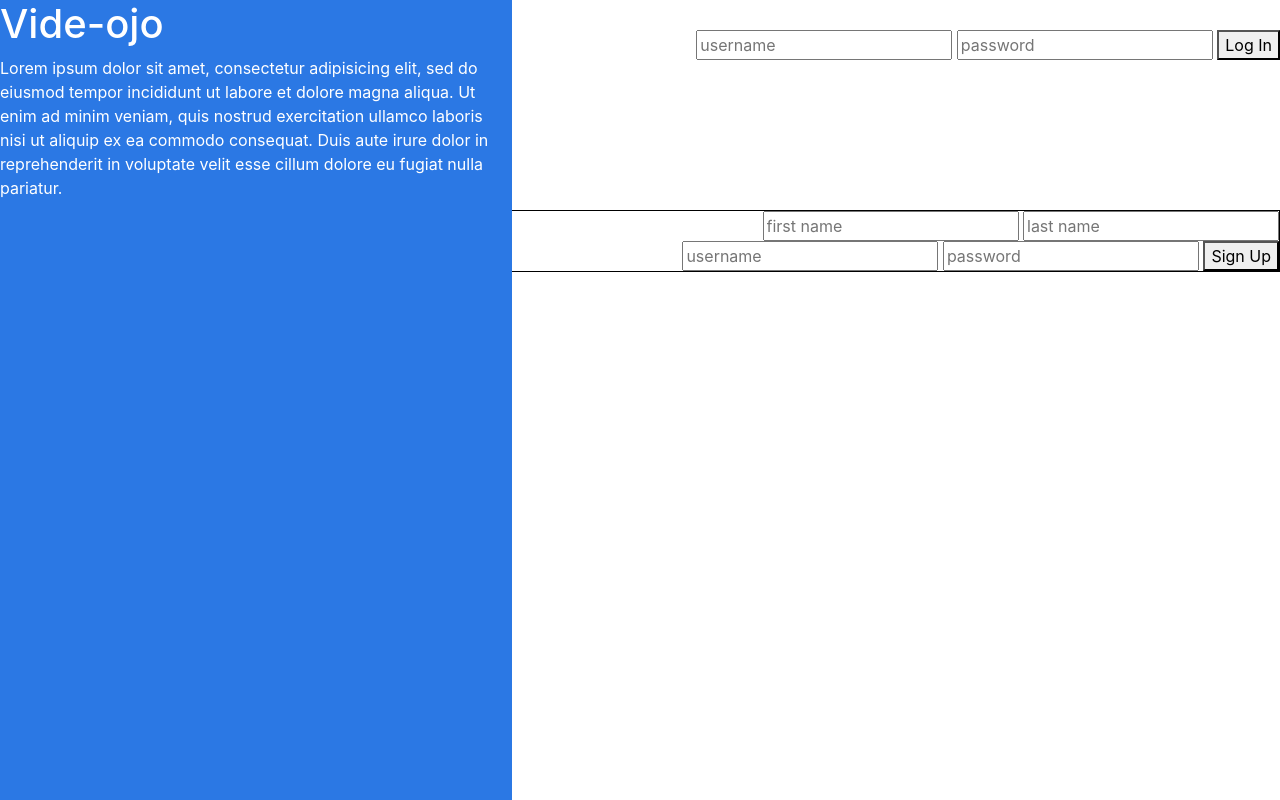
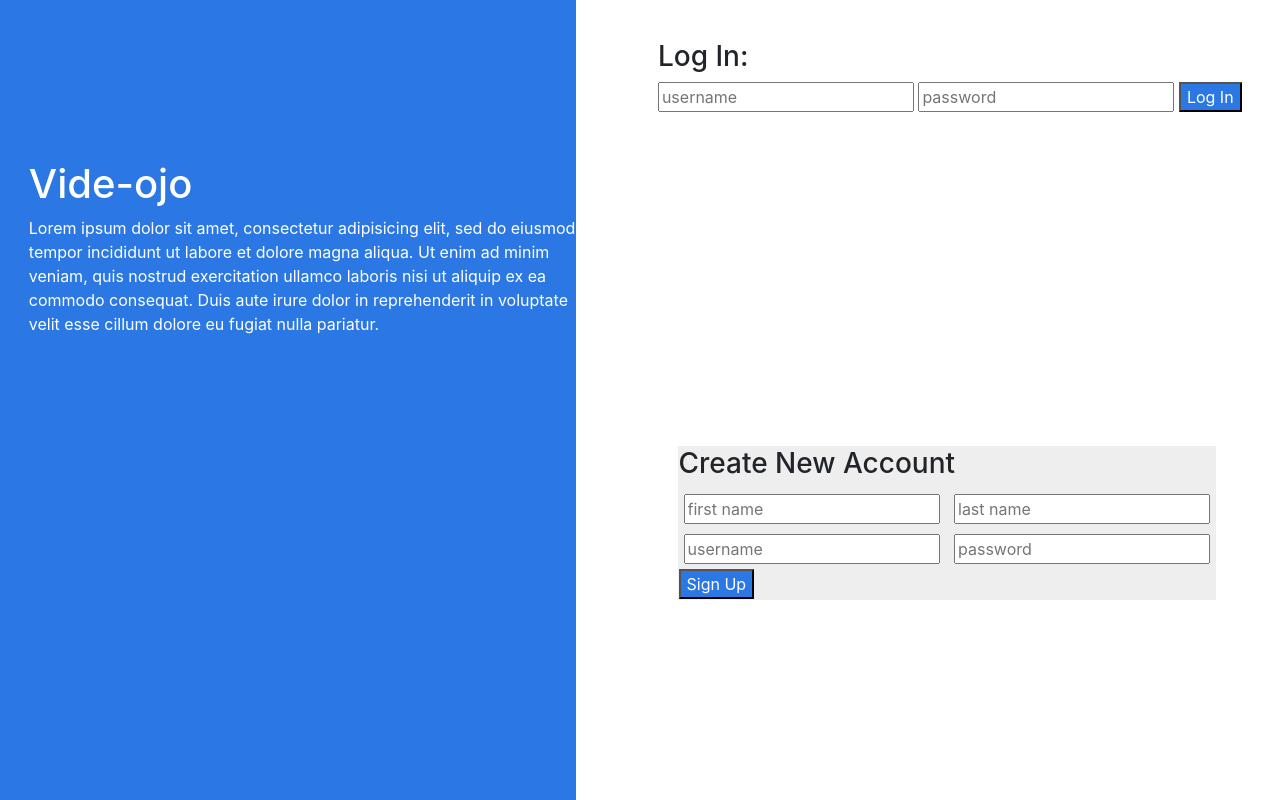
Before and after one commit to Amjad-H-Ali/Project-2-Video-App, a Node server app: page / in a window 1280 px wide. Run offline with Node 20, Linux system fonts and the light colour scheme; some libraries are stand-ins or nearby versions.

Commit message:
login and create account styles in progress

```diff
--- a/public/css/style.css
+++ b/public/css/style.css
@@ -46,24 +46,43 @@
     position: fixed;
     top: 0px;
     left: 0px;
-    width: 40%;
+    width: 45%;
     height: 100%;
     background-color: #2b78e4;
-/*    z-index: 1;*/
+    z-index: 1;
     color: white;
 }
 
-#login {
-    text-align: right;
-    margin-top: 30px;
+#loginChild {
+    position: absolute;
+    right: 3%;
+    top: 5%;
 }
 
-#createAccount {
-    text-align: right;
-    border: 1px solid black;
-    margin-top: 150px;
+#newChild {
+    position: absolute;
+    right: 5%;
+    bottom: 25%;
+    border: 1px solid #eeeeee;
+    background-color: #eeeeee;
+/*    height: 45%;*/
 }
 
-/*#mainpage {
-    text-align: right;
+#mainPageBtn {
+    background-color: #2b78e4;
+    color: white;
+}
+
+/*#parentDiv {
+    position: relative;
 }*/
+
+#child {
+    position: absolute;
+    left: 5%;
+    top: 20%;
+}
+
+#newTextBoxes {
+    margin: 5px;
+}
--- a/views/user/login-signup.ejs
+++ b/views/user/login-signup.ejs
@@ -5,30 +5,37 @@
 	<link rel="stylesheet" type="text/css" href="/css/style.css">
 </head>
 <body id="body">
+
 	<div id="background">
-		<h1>Vide-ojo</h1>
-		<p>Lorem ipsum dolor sit amet, consectetur adipisicing elit, sed do eiusmod
-		tempor incididunt ut labore et dolore magna aliqua. Ut enim ad minim veniam,
-		quis nostrud exercitation ullamco laboris nisi ut aliquip ex ea commodo
-		consequat. Duis aute irure dolor in reprehenderit in voluptate velit esse
-		cillum dolore eu fugiat nulla pariatur.</p>
+		<div id="parentDiv">
+			<div id="child">
+				<h1>Vide-ojo</h1>
+
+				<p>Lorem ipsum dolor sit amet, consectetur adipisicing elit, sed do eiusmod tempor incididunt ut labore et dolore magna aliqua. Ut enim ad minim veniam, quis nostrud exercitation ullamco laboris nisi ut aliquip ex ea commodo consequat. Duis aute irure dolor in reprehenderit in voluptate velit esse cillum dolore eu fugiat nulla pariatur.</p>
+			</div>
+		</div>
 	</div>
 
-	<div id="mainpage">
+	<div>
 		<!-- log in -->
-		<form id="login" action='/login' method='POST'>
+		<form id="loginChild" action='/login' method='POST'>
+			<h3>Log In:</h3>
 			<input type="username" name="userName" placeholder="username">
 			<input type="password" name="password" placeholder="password">
-			<button>Log In</button>
+			<button id="mainPageBtn">Log In</button>
 		</form>
-	<!-- register (create user) -->
-		<form id="createAccount" action='/register' method='POST'>
-			<input type="text" name="firstName" placeholder="first name">
-			<input type="text" name="lastName" placeholder="last name"> <br/>
-			<input type="username" name="userName" placeholder="username">
-			<input type="password" name="password" placeholder="password">
-			<button>Sign Up</button>
+
+		<!-- register (create user) -->
+		<form id="newChild" id="createAccount" action='/register' method='POST'>
+			<h3>Create New Account</h3>
+			<input id="newTextBoxes" type="text" name="firstName" placeholder="first name">
+			<input id="newTextBoxes" type="text" name="lastName" placeholder="last name"> <br/>
+			<input id="newTextBoxes" type="username" name="userName" placeholder="username">
+			<input id="newTextBoxes" type="password" name="password" placeholder="password"> <br/>
+			<button id="mainPageBtn">Sign Up</button>
 		</form>
 	</div>
+
+
 </body>
 </html>
```
